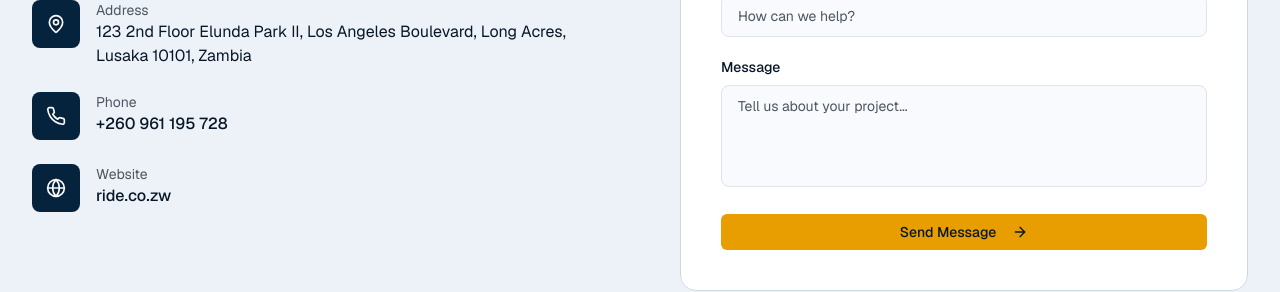
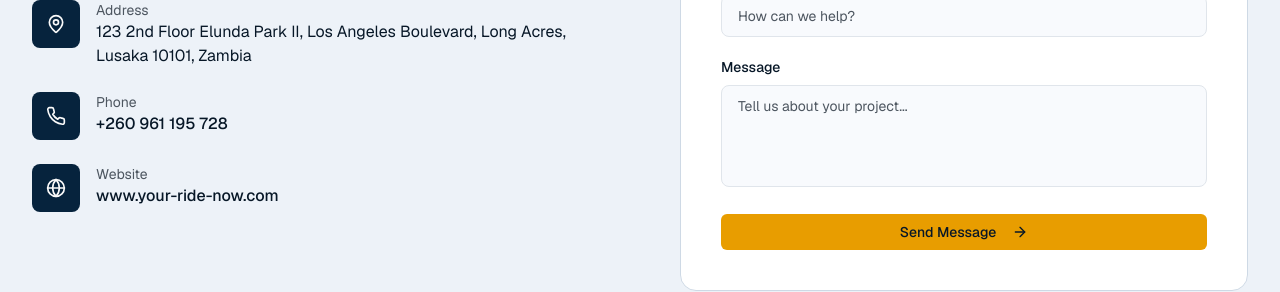
Before and after one commit to giftchaps/ridealong, a Next.js app: page / in a window 1280 px wide. Shown: the part 4528-4820 px from the top of the page. Built offline with nearby package versions, Linux system fonts and the light colour scheme.

Commit message:
Update website URL to www.your-ride-now.com across all files

```diff
--- a/app/sitemap.ts
+++ b/app/sitemap.ts
@@ -1,7 +1,7 @@
 import { MetadataRoute } from 'next'
 
 export default function sitemap(): MetadataRoute.Sitemap {
-  const baseUrl = 'https://ride.co.zw'
+  const baseUrl = 'https://www.your-ride-now.com'
 
   return [
     {
--- a/components/contact-section.tsx
+++ b/components/contact-section.tsx
@@ -21,8 +21,8 @@ const contactInfo = [
   {
     icon: Globe,
     label: "Website",
-    value: "ride.co.zw",
-    href: "https://www.ride.co.zw",
+    value: "www.your-ride-now.com",
+    href: "https://www.your-ride-now.com",
   },
 ]
 
```
